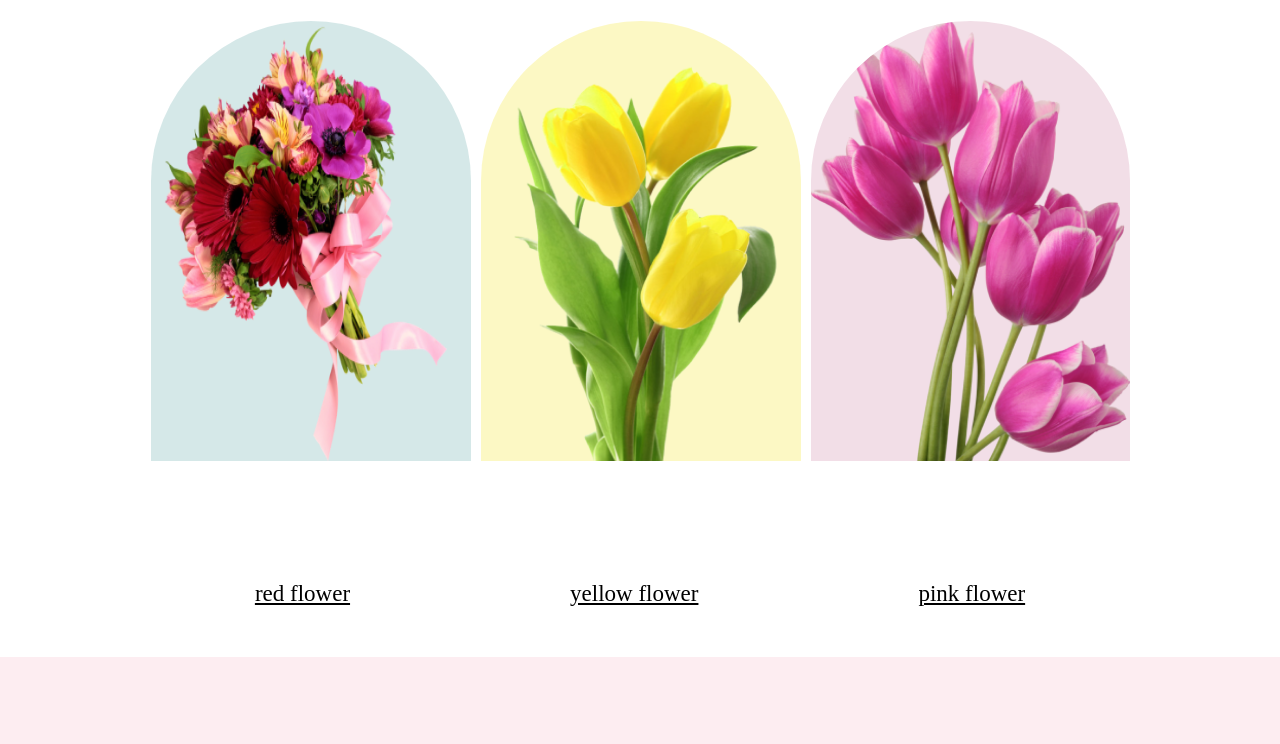
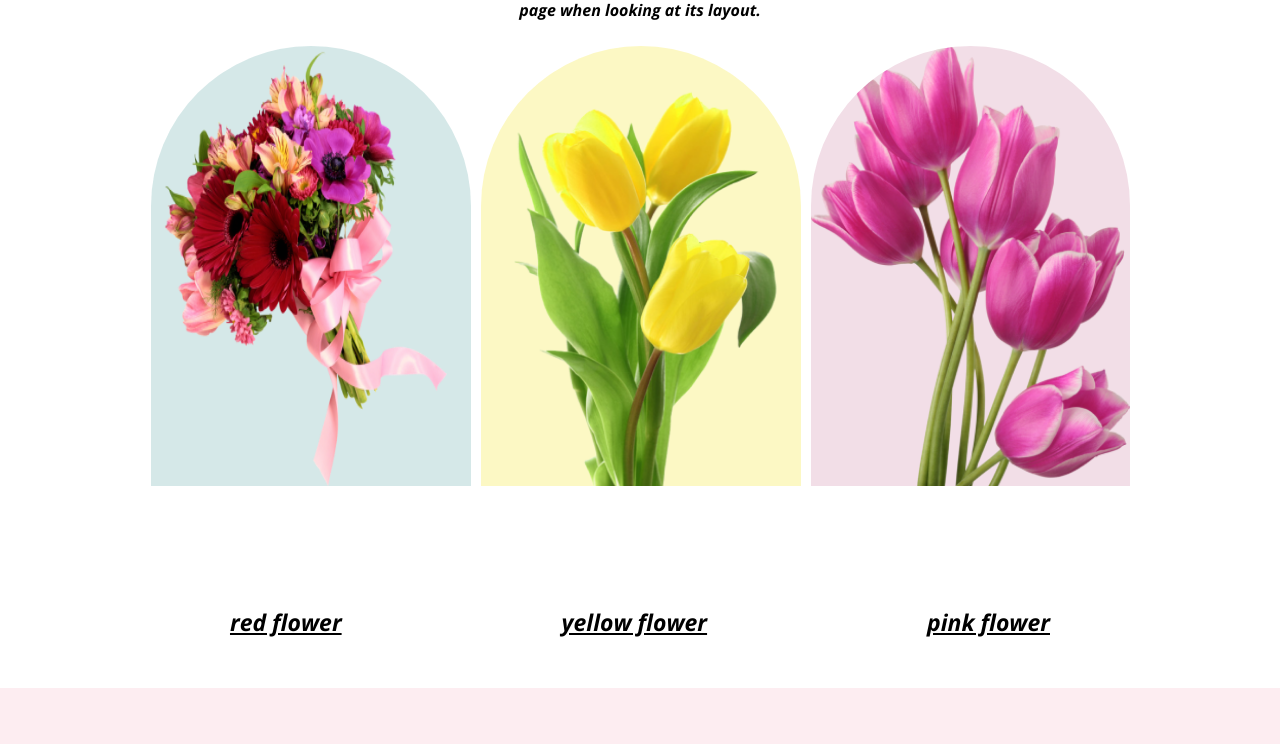
Before and after one commit to sagormukaddesh/flower-shop-assignment-first, a plain HTML site: page index.html in a window 1280 px wide. Shown: the part 687-1431 px from the top of the page. Drawn offline with nearby package versions, Linux system fonts and the light colour scheme.

Commit message:
added final project

```diff
--- a/index.html
+++ b/index.html
@@ -3,6 +3,9 @@
 <head>
     <meta charset="UTF-8">
     <meta name="viewport" content="width=device-width, initial-scale=1.0">
+    <link rel="preconnect" href="https://fonts.googleapis.com">
+<link rel="preconnect" href="https://fonts.gstatic.com" crossorigin>
+<link href="https://fonts.googleapis.com/css2?family=Open+Sans:ital,wght@1,700&display=swap" rel="stylesheet">
     <link rel="stylesheet" href="style.css">
     <title>flower-shop</title>
 </head>
--- a/style.css
+++ b/style.css
@@ -1,7 +1,12 @@
 *{
     margin: 0%;
-    padding: 0%;
-}
+    padding: 0%;}
+/*coomon shared styles*/
+body{
+    font-family: 'Open Sans', sans-serif;
+ }
+
+
 /*nav-part-styles*/
 .nav-title{
     font-size: 45px;
```
